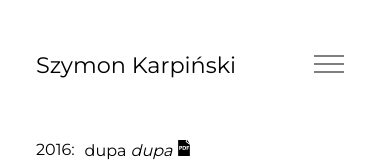
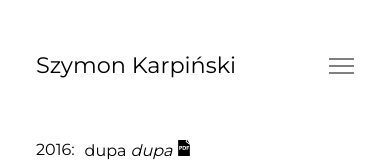
Before and after one commit to michalganszer/Szymon-Karpinski, a React (Create React App) app: page /teksty in a window 390 px wide. Shown: the top 162 px of the page. Built offline with nearby package versions, Linux system fonts and the light colour scheme.

Commit message:
Update Hamburger.module.scss

```diff
--- a/src/components/Header/Hamburger/Hamburger.module.scss
+++ b/src/components/Header/Hamburger/Hamburger.module.scss
@@ -1,13 +1,18 @@
 .hamburger {
     padding: 10px;
+    padding-right:0;
     display: inline-block;
     cursor: pointer;
     background-color: transparent;
     border: 0;
     margin: 0;
+    margin-top: 5px;
 }
+.hamburger:focus {
+  outline: -webkit-focus-ring-color none;
+  }
 .hamburgerBox {
-    width: 30px;
+    width: 25px;
     height: 25px;
     display: inline-block;
     position: relative;
@@ -38,11 +43,11 @@
 }
 
 .hamburgerInner::before {
-  top: -8px;
+  top: -7px;
 }
 
 .hamburgerInner::after {
-  top: 8px;
+  top: 7px;
 }
 
 .hamburgerActive{
@@ -55,11 +60,11 @@
 }
 
 .hamburgerActive .hamburgerInner:before {
-  transform: translateY(8px) rotate(45deg);
+  transform: translateY(7px) rotate(45deg);
 }
 
 .hamburgerActive .hamburgerInner:after {
-  transform: translateY(-8px) rotate(-45deg);
+  transform: translateY(-7px) rotate(-45deg);
 }
 
 
```
